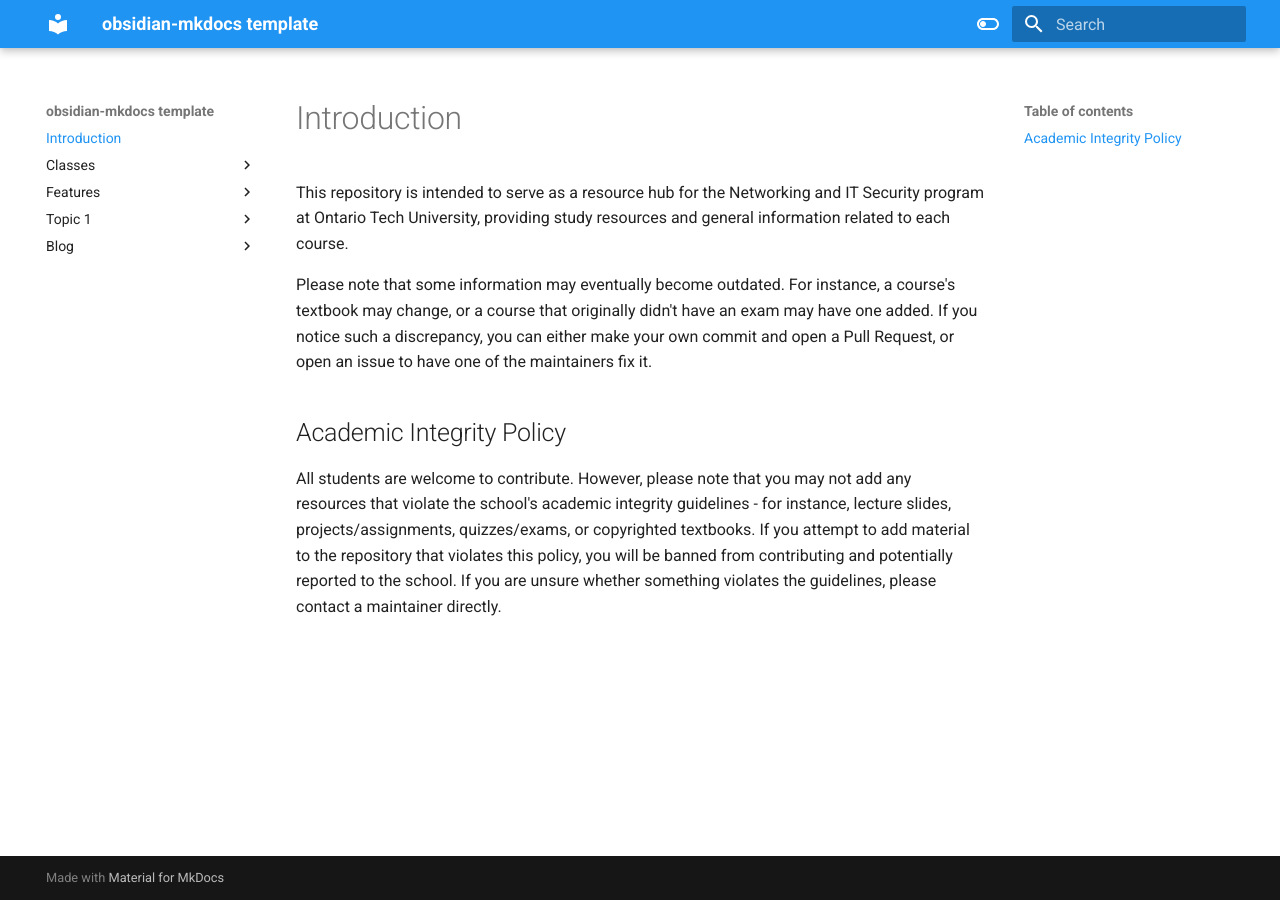
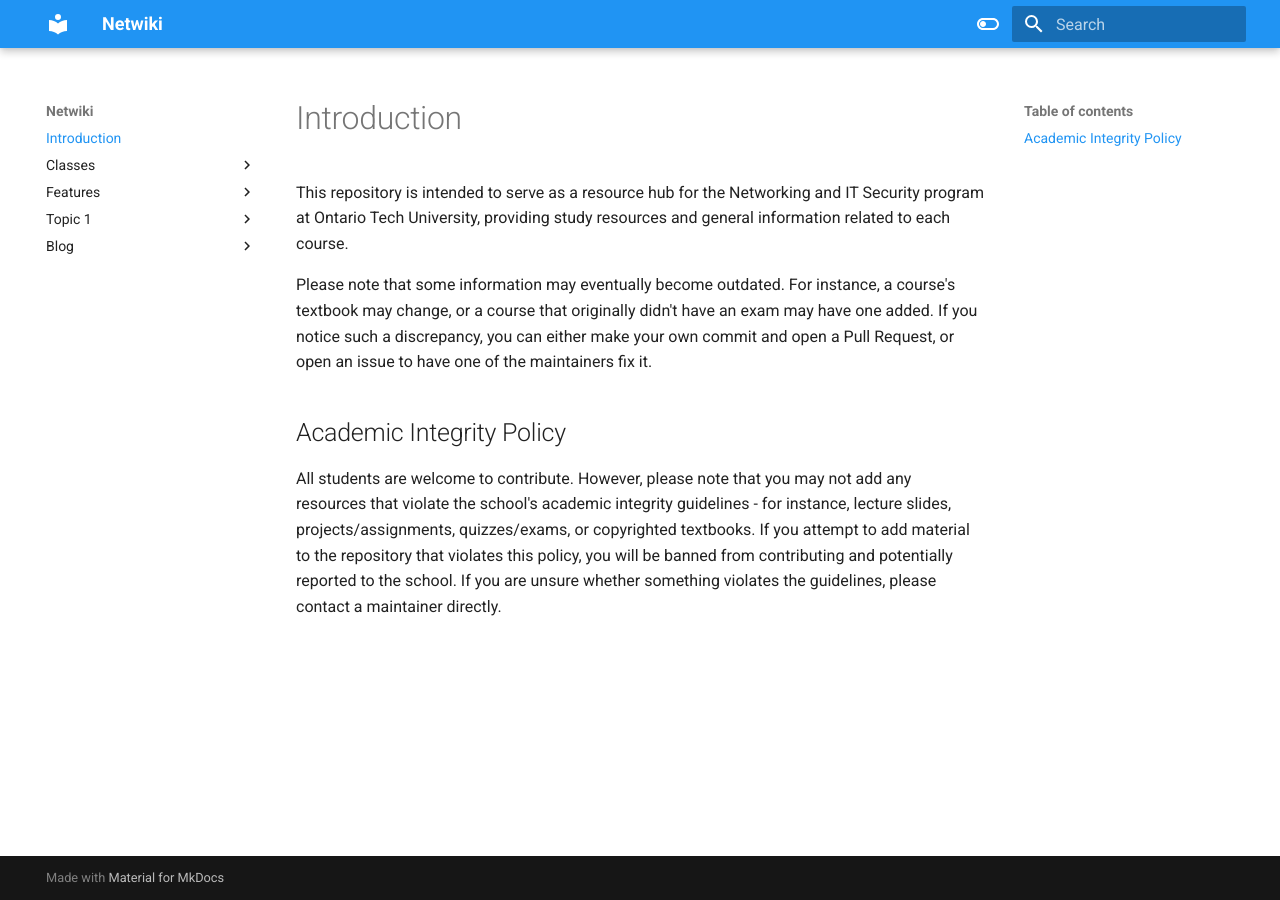
Before and after one commit to chunned/net_wiki, an MkDocs documentation site: the page built from docs/index.md, in a window 1280 px wide. Built offline with MkDocs 1.6.1 and Material for MkDocs 9.7.7, drawn with Linux system fonts in a browser that asks for light colours; some of the changed lines change nothing that is shown.

Commit message:
Update mkdocs.yml
Update site name and remove RSS plugin

```diff
--- a/mkdocs.yml
+++ b/mkdocs.yml
@@ -1,4 +1,4 @@
-site_name: obsidian-mkdocs template
+site_name: Netwiki
 
 theme:
     name: 'material'
@@ -52,13 +52,13 @@
   - search
   - roamlinks
   - blog
-  - rss:
-      match_path: blog/posts/.*
-      date_from_meta:
-        as_creation: date
-      categories:
-        - categories
-        - tags
+#  - rss:
+#      match_path: blog/posts/.*
+#      date_from_meta:
+#        as_creation: date
+#      categories:
+#        - categories
+#        - tags
 
 extra_javascript:
   - javascripts/mathjax.js
```
